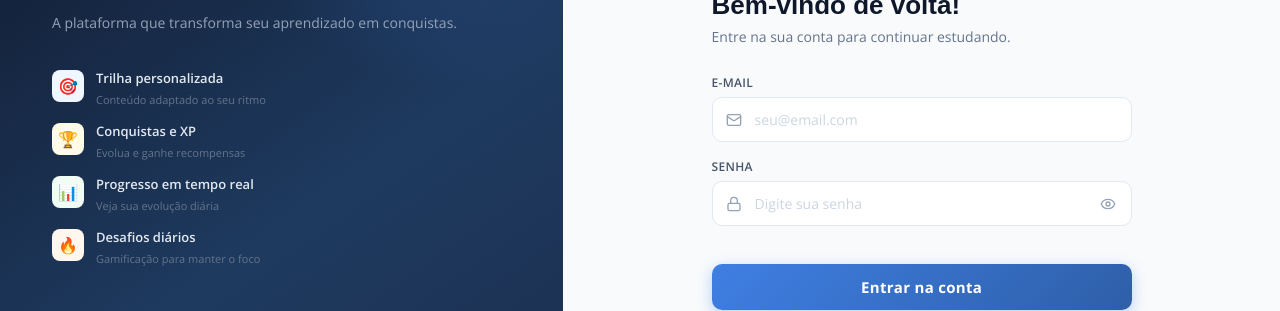
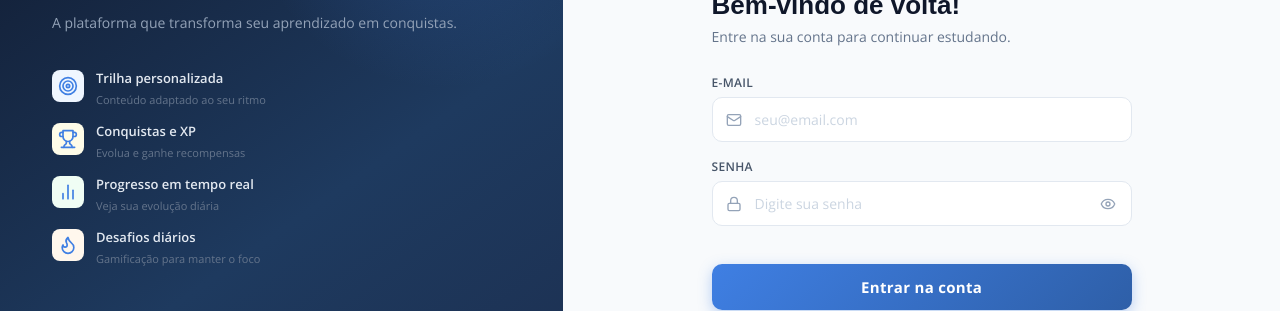
Before and after one commit to ViniSants21/Mindly-final, a React (Vite) app: page /login in a window 1280 px wide. Shown: the part 230-541 px from the top of the page. Built offline with nearby package versions, Linux system fonts and the light colour scheme; no server answers; a web font is replaced by a local one.

Commit message:
icon login e register

```diff
--- a/src/pages/Login.jsx
+++ b/src/pages/Login.jsx
@@ -10,10 +10,10 @@ import "../styles/auth.css";
 
 
 const BENEFITS = [
-  { icon: "🎯", color: "#eff6ff", label: "Trilha personalizada", sub: "Conteúdo adaptado ao seu ritmo" },
-  { icon: "🏆", color: "#fefce8", label: "Conquistas e XP",      sub: "Evolua e ganhe recompensas" },
-  { icon: "📊", color: "#f0fdf4", label: "Progresso em tempo real", sub: "Veja sua evolução diária" },
-  { icon: "🔥", color: "#fff7ed", label: "Desafios diários",     sub: "Gamificação para manter o foco" },
+  { Icon: Target,   color: "#eff6ff", label: "Trilha personalizada",      sub: "Conteúdo adaptado ao seu ritmo" },
+  { Icon: Trophy,   color: "#fefce8", label: "Conquistas e XP",           sub: "Evolua e ganhe recompensas" },
+  { Icon: BarChart2,color: "#f0fdf4", label: "Progresso em tempo real",   sub: "Veja sua evolução diária" },
+  { Icon: Flame,    color: "#fff7ed", label: "Desafios diários",          sub: "Gamificação para manter o foco" },
 ];
 
 function traduzErro(msg = "") {
@@ -73,7 +73,7 @@ export default function Login() {
             {BENEFITS.map(b => (
               <li key={b.label} className="auth-benefit-item">
                 <div className="auth-benefit-icon" style={{ background: b.color }}>
-                  {b.icon}
+                  <b.Icon size={20} color="#3f7fe3" />
                 </div>
                 <div className="auth-benefit-text">
                   <strong>{b.label}</strong>
--- a/src/pages/Register.jsx
+++ b/src/pages/Register.jsx
@@ -3,6 +3,7 @@ import { useNavigate } from "react-router-dom";
 import { useAuth } from "../context/AuthContext";
 import {
   User, Mail, Lock, Eye, EyeOff, AlertCircle, CheckCircle2,
+  Rocket, TrendingUp, Gamepad2, Brain,
 } from "lucide-react";
 import lapis from "../assets/lapismindly.png";
 import mindlyLogo from "/images/mindly-logo.png";
@@ -10,10 +11,10 @@ import "../styles/auth.css";
 
 
 const BENEFITS = [
-  { icon: "🚀", color: "#eff6ff", label: "Comece em minutos",      sub: "Criação de conta rápida e gratuita" },
-  { icon: "📈", color: "#f0fdf4", label: "Evolua do básico ao avançado", sub: "Trilha adaptada ao seu nível" },
-  { icon: "🎮", color: "#fefce8", label: "Aprendizado gamificado", sub: "Pontos, conquistas e rankings" },
-  { icon: "🧠", color: "#fdf4ff", label: "Retenção garantida",     sub: "Técnicas validadas de memorização" },
+  { Icon: Rocket,      color: "#eff6ff", label: "Comece em minutos",            sub: "Criação de conta rápida e gratuita" },
+  { Icon: TrendingUp,  color: "#f0fdf4", label: "Evolua do básico ao avançado", sub: "Trilha adaptada ao seu nível" },
+  { Icon: Gamepad2,    color: "#fefce8", label: "Aprendizado gamificado",       sub: "Pontos, conquistas e rankings" },
+  { Icon: Brain,       color: "#fdf4ff", label: "Retenção garantida",           sub: "Técnicas validadas de memorização" },
 ];
 
 /* ─── Força da senha ─────────────────────────── */
@@ -107,7 +108,7 @@ export default function Register() {
             {BENEFITS.map(b => (
               <li key={b.label} className="auth-benefit-item">
                 <div className="auth-benefit-icon" style={{ background: b.color }}>
-                  {b.icon}
+                  <b.Icon size={20} color="#3f7fe3" />
                 </div>
                 <div className="auth-benefit-text">
                   <strong>{b.label}</strong>
```
